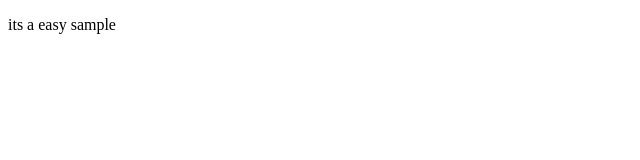
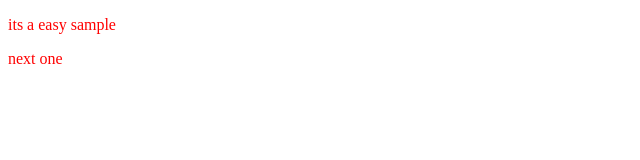
Before and after one commit to TODA-Tsutsumi-iniad/html-test, a plain HTML site: page index.html in a window 1280 px wide. Shown: the whole page, without its empty margins (0-640 px from the left). Drawn offline with Linux system fonts and the light colour scheme.

Commit message:
red color

```diff
--- a/index.html
+++ b/index.html
@@ -3,8 +3,10 @@
     <head>
         <meta charset="UTF-8">
         <title>HTML sample</title>
+        <link rel='stylesheet' type='text/css' href='web.css'>
     </head>
     <body>
         <p>its a easy sample</p>
+        <p>next one</p>
     </body>
 </html>
--- /dev/null
+++ b/web.css
@@ -0,0 +1,3 @@
+p{
+    color:red;
+}
```
